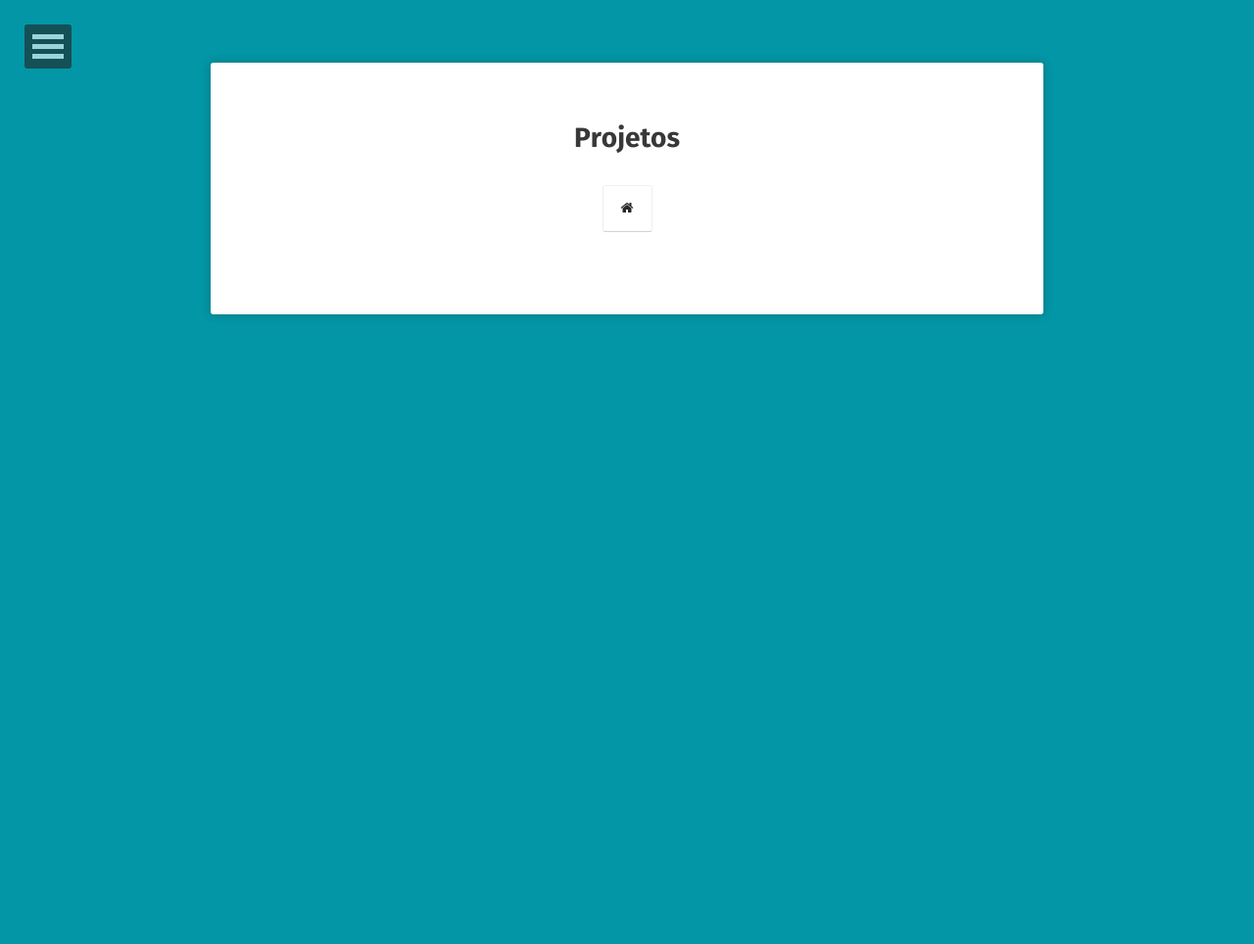
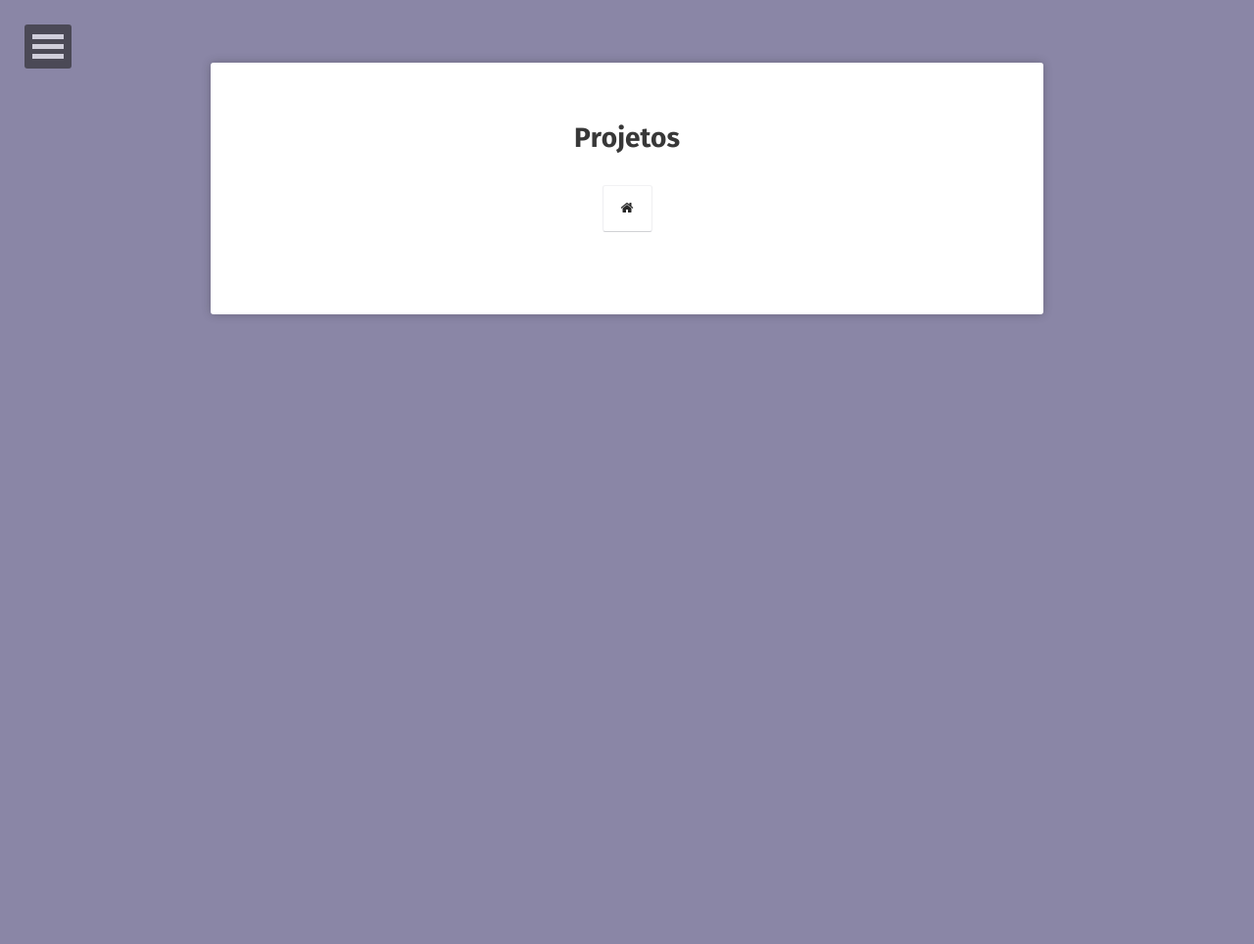
Before and after one commit to meninasdigitaispiaui/meninasdigitaispiaui.github.io, a Jekyll site: the page built from projects/index.md, in a window 1280 px wide. Shown: the whole page at 98% size. Built offline with Jekyll 4.4.1, drawn with Linux system fonts in a browser that asks for light colours; some web fonts are replaced.

Commit message:
background e icon alterados

```diff
--- a/_config.yml
+++ b/_config.yml
@@ -4,7 +4,7 @@ bio:                "Um projeto de alunas e professoras da Universidade Federal
 description:        "Um projeto de alunas e professoras da Universidade Federal do Piauí que visa incentivar a inserção e permanência de mulheres nas áreas de tecnologia na Universidade."
 reading_time:       true
 words_per_minute:   200
-logo:               'assets/img/newlogo.png'
+logo:               'assets/img/newlogo.jpg'
 tiled_bg:           false
 locale:             pt_BR
 url:                https://meninasdigitaispiaui.github.io
--- a/_sass/variables.scss
+++ b/_sass/variables.scss
@@ -1,5 +1,5 @@
 //colors
-$bodycolor           : #0396A6;
+$bodycolor           : #8A86A6;
 $black           	 : #000;
 $white               : #fff;
 $color_gray          : #e8e8e8;
```
Also changed, not shown: Gemfile.lock, assets/img/newlogo2.jpg (added), favicon.png.
